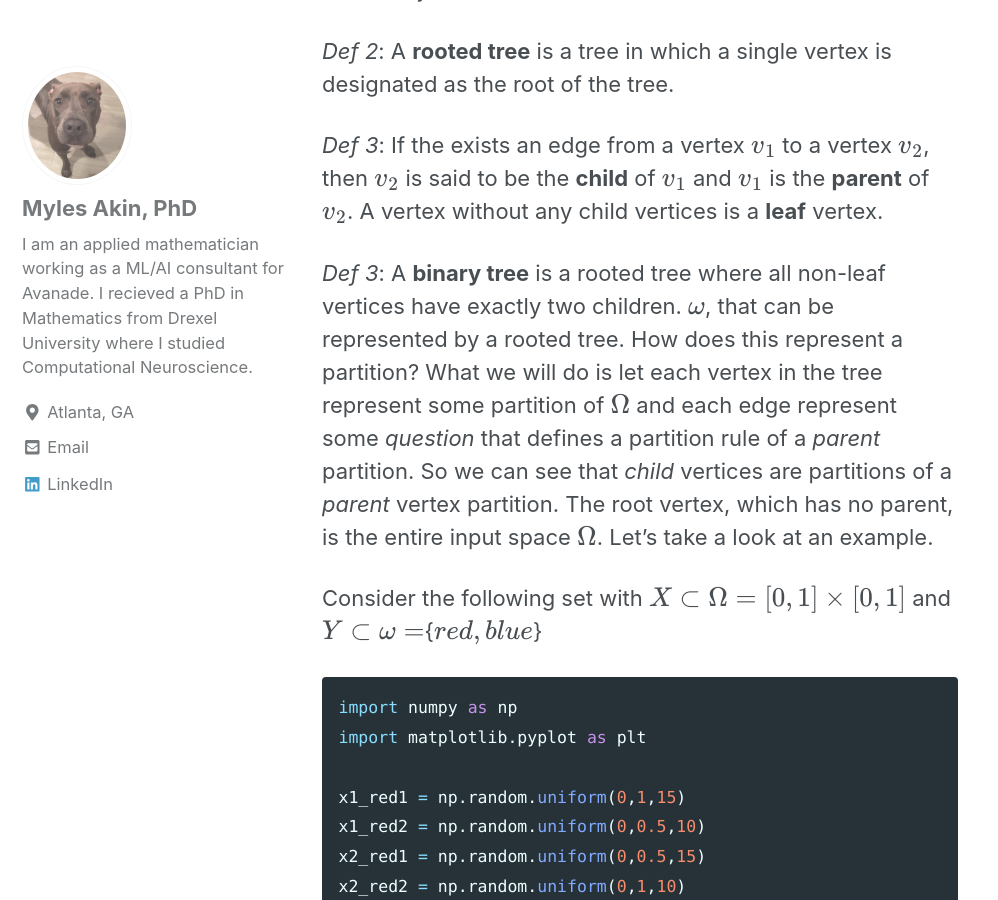
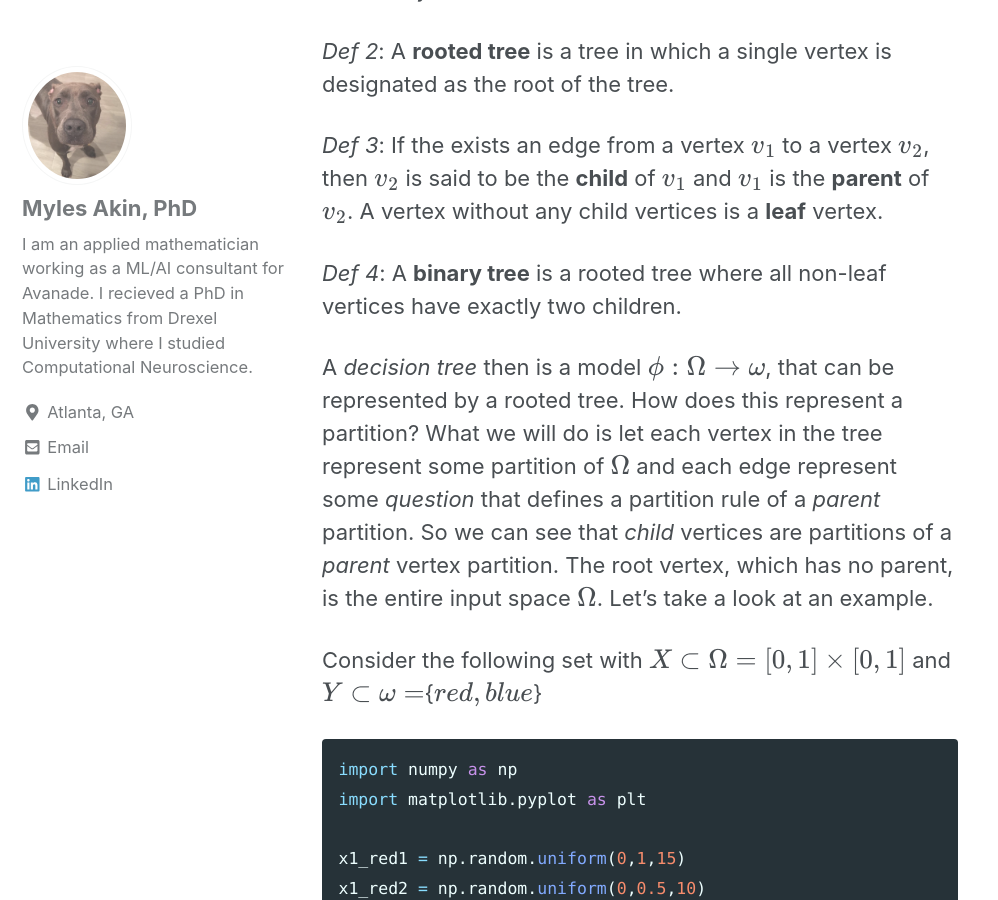
Before and after one commit to mylesakin/mylesakin.github.io, a Jekyll site: the page built from _posts/2019-08-22-DecisionTrees.md, in a window 1280 px wide and 900 px high, scrolled down 1746 px. Shown: the whole window, without its empty margins (0-998 px from the left). Built offline with Jekyll 4.4.1, drawn with Linux system fonts in a browser that asks for light colours; cached includes are drawn as plain includes; nearby versions of some CDN libraries; formulas are drawn with MathJax 3.

Commit message:
decision tree

```diff
--- a/_posts/2019-08-22-DecisionTrees.md
+++ b/_posts/2019-08-22-DecisionTrees.md
@@ -24,8 +24,9 @@ To start, we need a few definitions from graph theory.
 
 *Def 3*: If the exists an edge from a vertex \\(v_1\\) to a vertex \\(v_2\\), then \\(v_2\\) is said to be the **child** of \\(v_1\\) and \\(v_1\\) is the **parent** of \\(v_2\\). A vertex without any child vertices is a **leaf** vertex.
 
-*Def 3*: A **binary tree** is a rooted tree where all non-leaf vertices have exactly two children.
-\\(\omega\\), that can be represented by a rooted tree. How does this represent a partition? What we will do is let each vertex in the tree represent some partition of \\(\Omega\\) and each edge represent some *question* that defines a partition rule of a *parent* partition. So we can see that *child* vertices are partitions of a *parent* vertex partition. The root vertex, which has no parent, is the entire input space \\(\Omega\\). Let's take a look at an example.
+*Def 4*: A **binary tree** is a rooted tree where all non-leaf vertices have exactly two children.
+
+A *decision tree* then is a model \\(\phi:\Omega \rightarrow \omega\\), that can be represented by a rooted tree. How does this represent a partition? What we will do is let each vertex in the tree represent some partition of \\(\Omega\\) and each edge represent some *question* that defines a partition rule of a *parent* partition. So we can see that *child* vertices are partitions of a *parent* vertex partition. The root vertex, which has no parent, is the entire input space \\(\Omega\\). Let's take a look at an example.
 
 Consider the following set with \\(X \subset \Omega = [0,1]\times[0,1]\\) and \\(Y \subset \omega =\\){\\(\{red,blue\}\\)}
 
```
